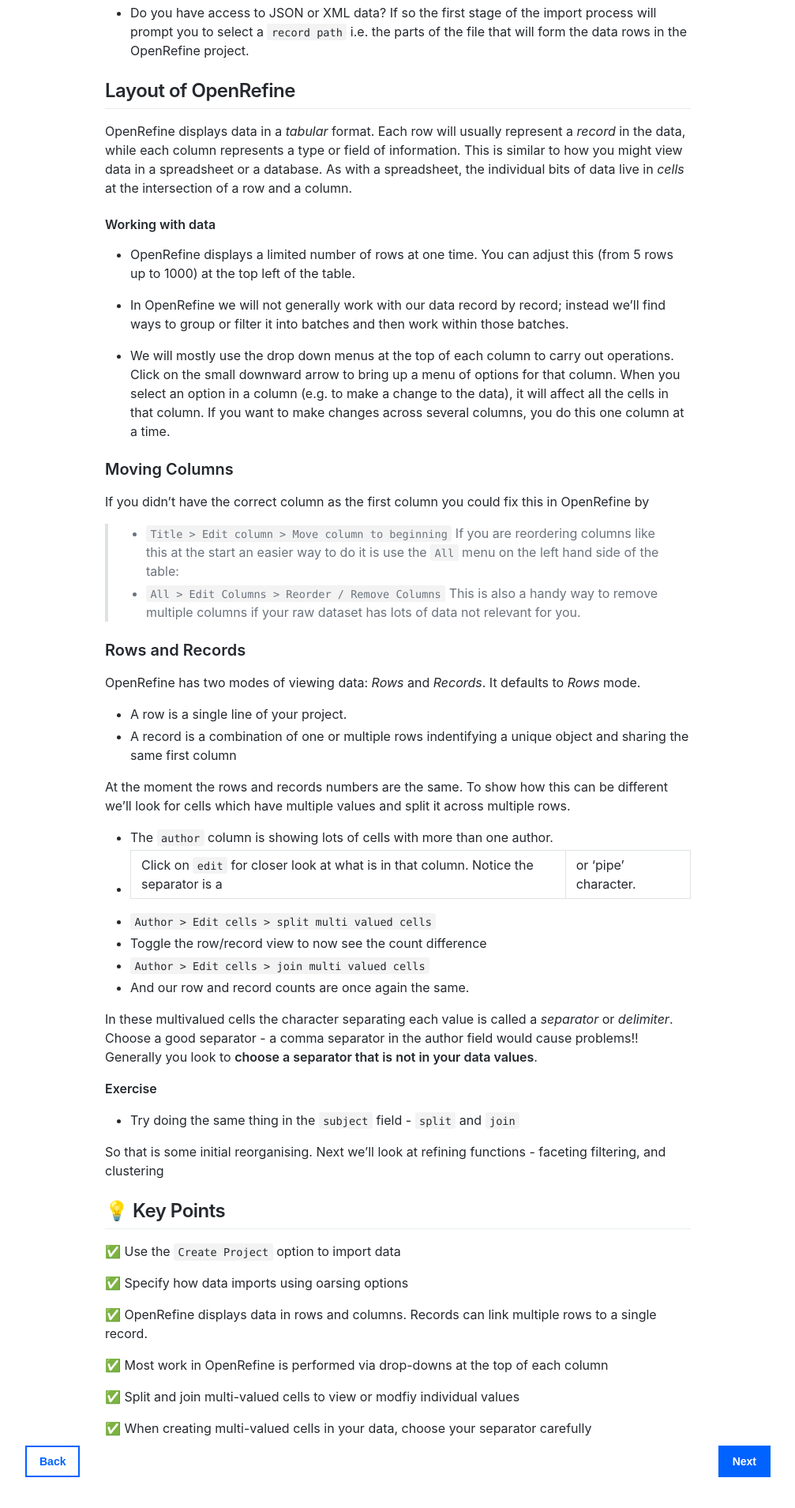
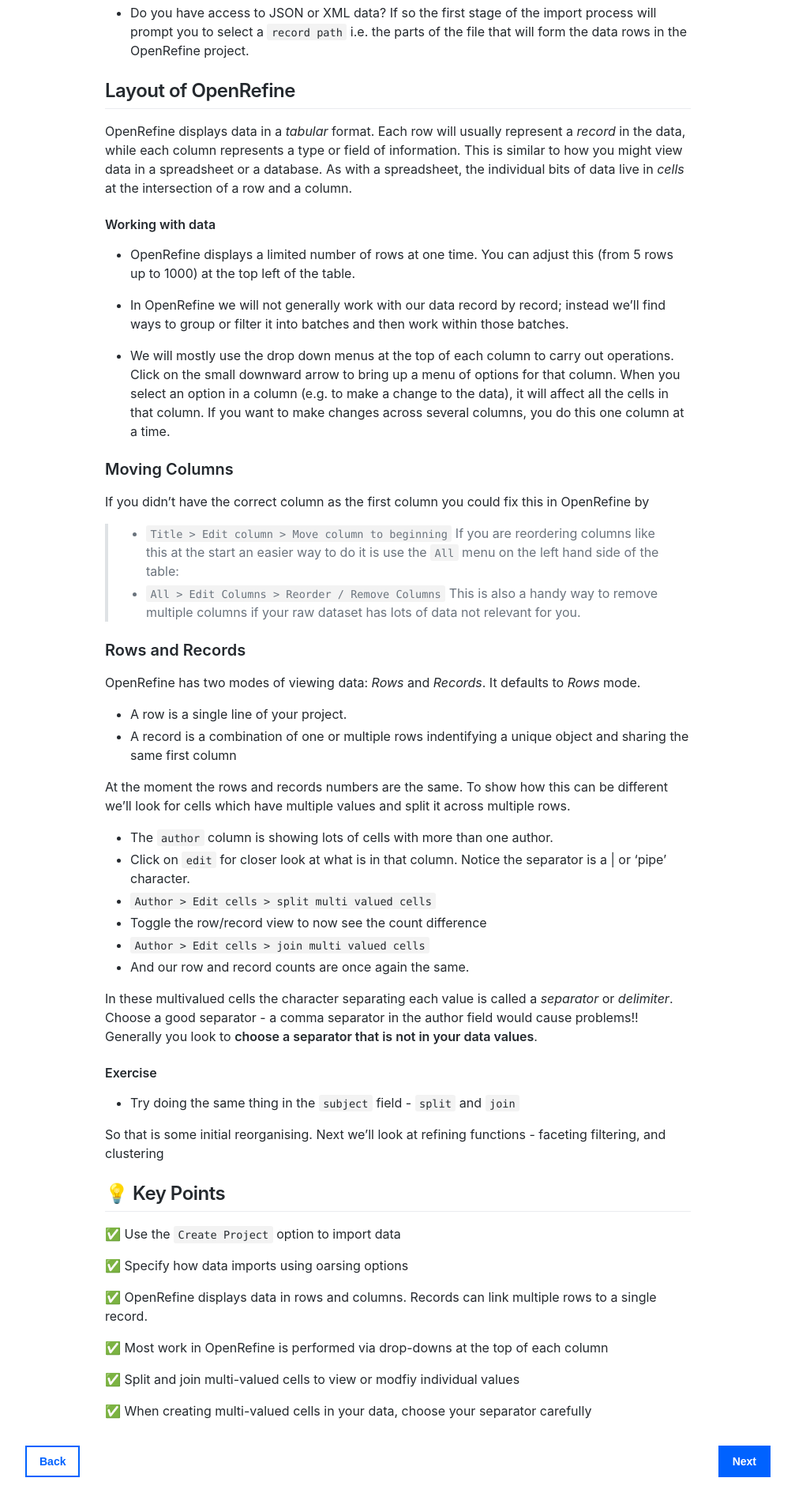
Before and after one commit to DCULibrary/open-refine-workshop, a Jekyll site: the page built from _workshop/3-getting-started.md, in a window 1280 px wide. Shown: the part 1937-3846 px from the top of the page at 79% size, without its empty margins (264-1271 px from the left). Built offline with Jekyll 4.4.1, drawn with Linux system fonts in a browser that asks for light colours; some web fonts are replaced.

```diff
--- a/_workshop/3-getting-started.md
+++ b/_workshop/3-getting-started.md
@@ -88,7 +89,8 @@ At the moment the rows and records numbers are the same. To show how this can be
 
 In these multivalued cells the character separating each value is called a _separator_ or _delimiter_. Choose a good separator - a comma separator in the author field would cause problems!! Generally you look to __choose a separator that is not in your data values__.
 
-__Exercise__
+#### Exercise
+
 * Try doing the same thing in the `subject` field - `split` and `join`
 
 So that is some initial reorganising. Next we’ll look at refining functions - faceting filtering, and clustering
```
Also changed, not shown: other parts of _workshop/3-getting-started.md (+2 -1 lines).
